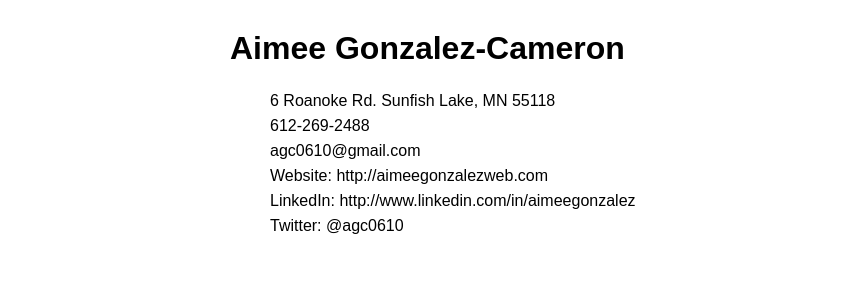
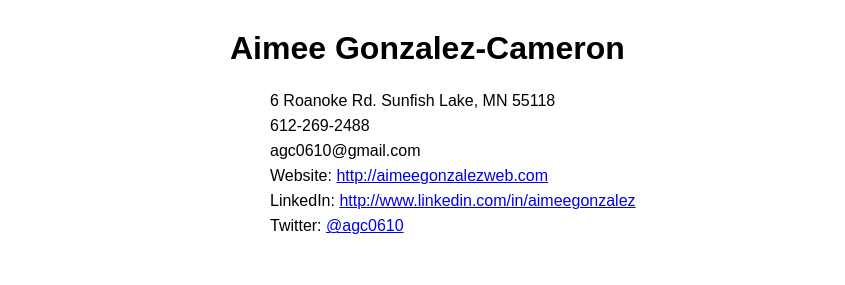
Before and after one commit to gonza166/gonza166.github.io, a plain HTML site: page index.html in a window 1280 px wide. Shown: the top 285 px of the page, 0-845 px from the left. Drawn offline with Linux system fonts and the light colour scheme.

Commit message:
Added files via upload
Updated a tags

```diff
--- a/index.html
+++ b/index.html
@@ -15,9 +15,9 @@
 <li>6 Roanoke Rd. Sunfish Lake, MN 55118</li>
 <li>612-269-2488</li>
 <li>agc0610@gmail.com</li>
-<li>Website: http://aimeegonzalezweb.com</li>
-<li>LinkedIn: http://www.linkedin.com/in/aimeegonzalez</li>
-<li>Twitter: @agc0610</li>
+<li>Website: <a href="http://aimeegonzalezweb.com">http://aimeegonzalezweb.com</a></li>
+<li>LinkedIn: <a href="http://www.linkedin.com/in/aimeegonzalez">http://www.linkedin.com/in/aimeegonzalez</a></li>
+<li>Twitter: <a href="https://twitter.com/agc0610?ref_src=twsrc%5Etfw">@agc0610</a></li>
 </ul>
 </div>
 </div>
```
